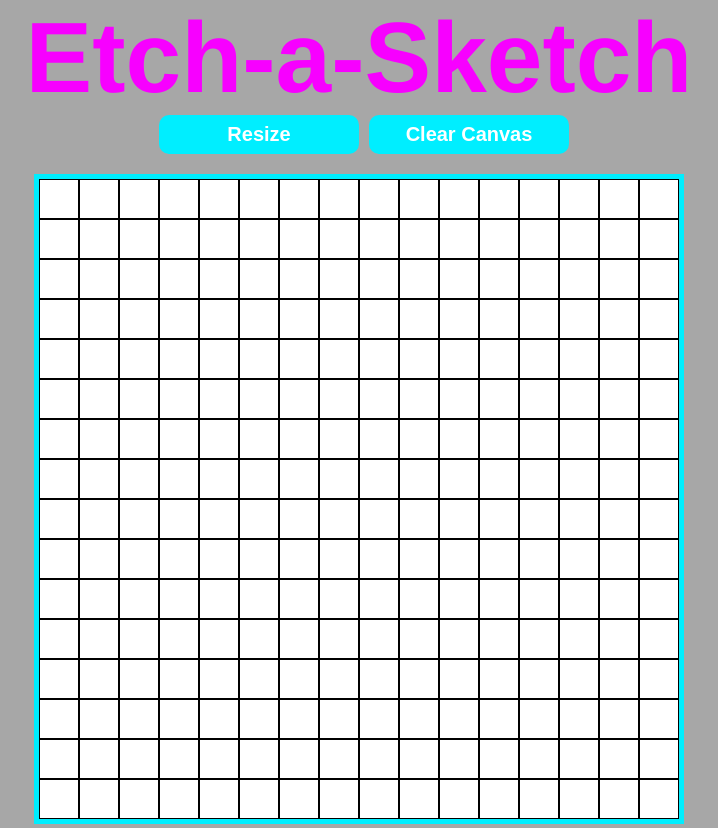
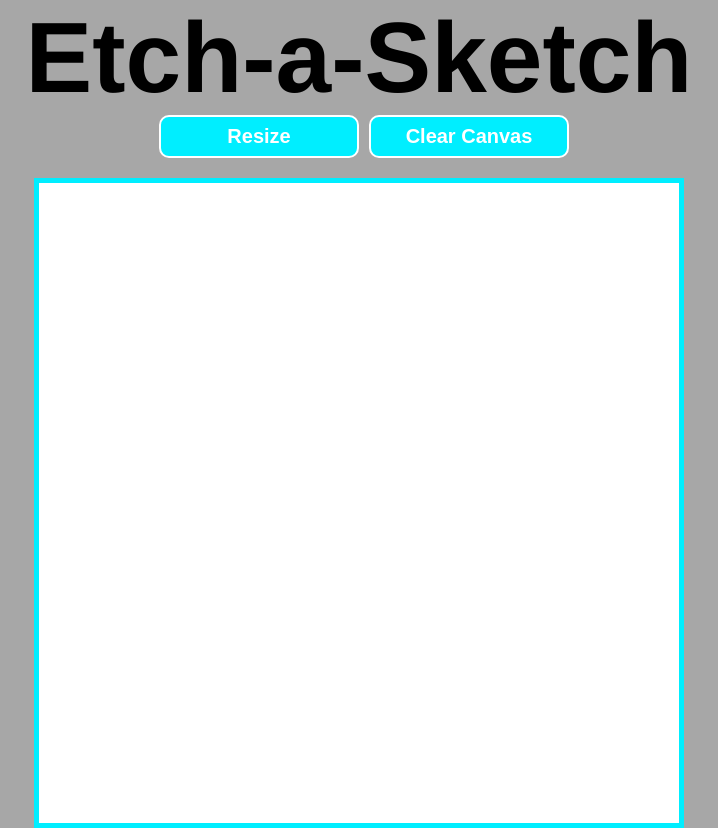
Before and after one commit to arpitneewaliya/Etch-a-Sketch, a plain HTML site: page index.html in a window 1280 px wide. Both pictures are taken after a click on the button "Clear Canvas". Shown: the whole page, without its empty margins (281-999 px from the left). Drawn offline with Linux system fonts and the light colour scheme; a web font is replaced by a local one.

Commit message:
Change button style

```diff
--- a/script.js
+++ b/script.js
@@ -22,7 +22,7 @@ let boxArr = [...boxes];    // Converts the NodeList into an array
 
 for (const eachBox of boxArr) {
     eachBox.addEventListener('mouseenter', () => {
-        eachBox.style.backgroundColor = 'red';
+        eachBox.style.backgroundColor = 'black';
     });
 }
 
@@ -60,7 +60,7 @@ resizeBtn.addEventListener('click', () => {
 
     for (const eachBox of boxArr) {
         eachBox.addEventListener('mouseenter', () => {
-            eachBox.style.backgroundColor = 'red';
+            eachBox.style.backgroundColor = 'black';
         });
     }
     // Clear the drawing canvas.
@@ -72,3 +72,20 @@ resizeBtn.addEventListener('click', () => {
     });
 
 });
+
+
+let resize = document.querySelector('#resize');
+resize.addEventListener('mousedown', () => {
+    resize.style.backgroundColor = '#99f8ff';
+});
+resize.addEventListener('mouseup', () => {
+    resize.style.backgroundColor = '#00eeff';
+});
+
+let clearBtn = document.querySelector('#clear');
+clearBtn.addEventListener('mousedown', () => {
+    clear.style.backgroundColor = '#99f8ff';
+});
+clearBtn.addEventListener('mouseup', () => {
+    clearBtn.style.backgroundColor = '#00eeff';
+});
--- a/style.css
+++ b/style.css
@@ -7,7 +7,7 @@ body {
 .boxes {
     /* height: 40px; */
     /* width: 40px; */
-    border: 1px solid black;
+    border: 1px solid white;
     box-sizing: border-box;
 }
 
@@ -45,8 +45,7 @@ body {
     color: white;
     font-size: 20px;
     font-weight: 900;
-    border: none;
-    /* border: 5px solid #00eeff;    */
+    border: 2px solid white;
 }
 
 #canvas {
@@ -57,7 +56,7 @@ body {
 
 .heading {
     margin: 0;
-    color: #f700ff;
+    color: black;
     text-align: center;
     font-size: 100px;
     font-family: "Ga Maamli", 'Franklin Gothic Medium', 'Arial Narrow', Arial, sans-serif;
```
